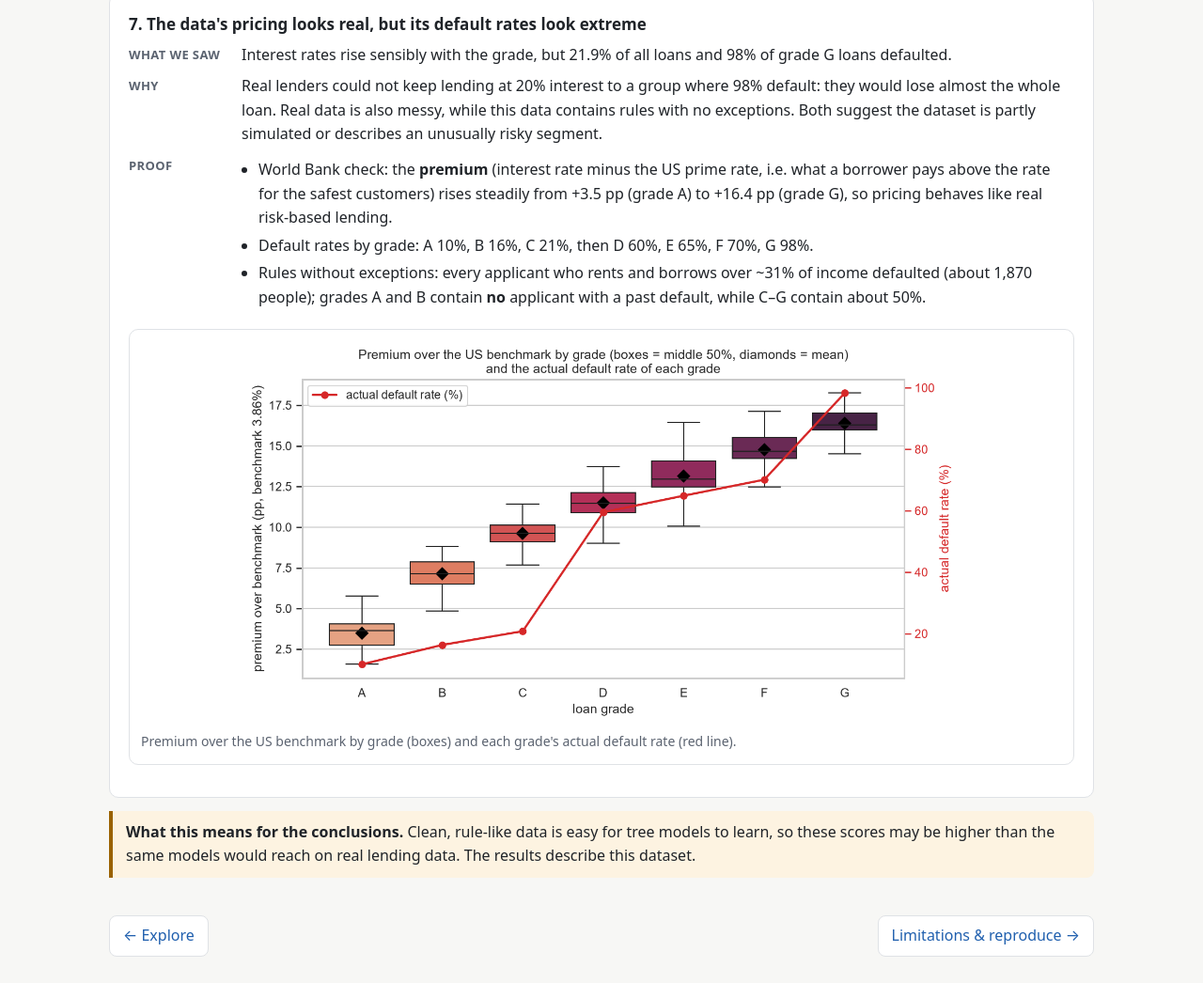
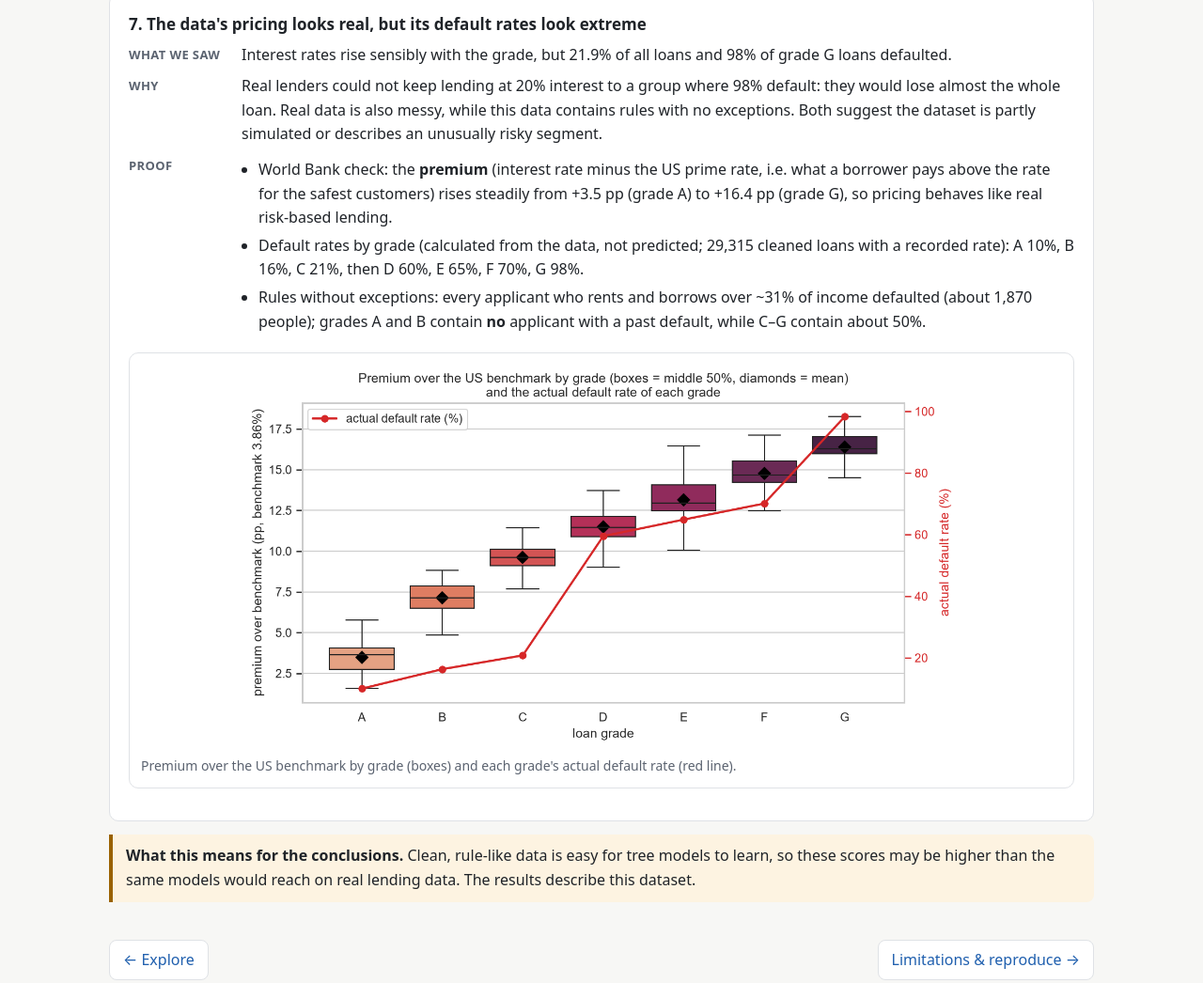
Before and after one commit to JohnShinoj/credit-risk, a plain HTML site: page docs/analysis.html in a window 1280 px wide. Shown: the part 4581-5627 px from the top of the page at 94% size. Drawn offline with Linux system fonts and the light colour scheme.

Commit message:
Label default rates by grade as calculated from the data
Co-Authored-By: Claude Opus 5.5 <noreply@anthropic.com>

```diff
--- a/docs/analysis.html
+++ b/docs/analysis.html
@@ -47,7 +47,7 @@ Try it: on the <a href="explore.html">Explore</a> tab choose "defaulters the cho
 <div class="row"><b>Why</b><div>Real lenders could not keep lending at 20% interest to a group where 98% default: they would lose almost the whole loan. Real data is also messy, while this data contains rules with no exceptions. Both suggest the dataset is partly simulated or describes an unusually risky segment.</div></div>
 <div class="row"><b>Proof</b><div><ul style="margin:0;padding-left:18px">
 <li>World Bank check: the <b>premium</b> (interest rate minus the US prime rate, i.e. what a borrower pays above the rate for the safest customers) rises steadily from +3.5 pp (grade A) to +16.4 pp (grade G), so pricing behaves like real risk-based lending.</li>
-<li>Default rates by grade: A 10%, B 16%, C 21%, then D 60%, E 65%, F 70%, G 98%.</li>
+<li>Default rates by grade (calculated from the data, not predicted; 29,315 cleaned loans with a recorded rate): A 10%, B 16%, C 21%, then D 60%, E 65%, F 70%, G 98%.</li>
 <li>Rules without exceptions: every applicant who rents and borrows over ~31% of income defaulted (about 1,870 people); grades A and B contain <b>no</b> applicant with a past default, while C–G contain about 50%.</li></ul></div></div></div><figure><img src="figures/premium_by_grade_data.png" alt="Premium over the US benchmark by grade (boxes) and each grade's actual default rate (red line)." loading="lazy" style="max-width:760px"><figcaption>Premium over the US benchmark by grade (boxes) and each grade's actual default rate (red line).</figcaption></figure></div><div class="note warn"><b>What this means for the conclusions.</b> Clean, rule-like data is easy for tree models to learn,
 so these scores may be higher than the same models would reach on real lending data. The results describe this dataset.</div>
 <div class="pager"><a href="explore.html">← Explore</a><a href="limitations.html">Limitations & reproduce →</a></div>
```
